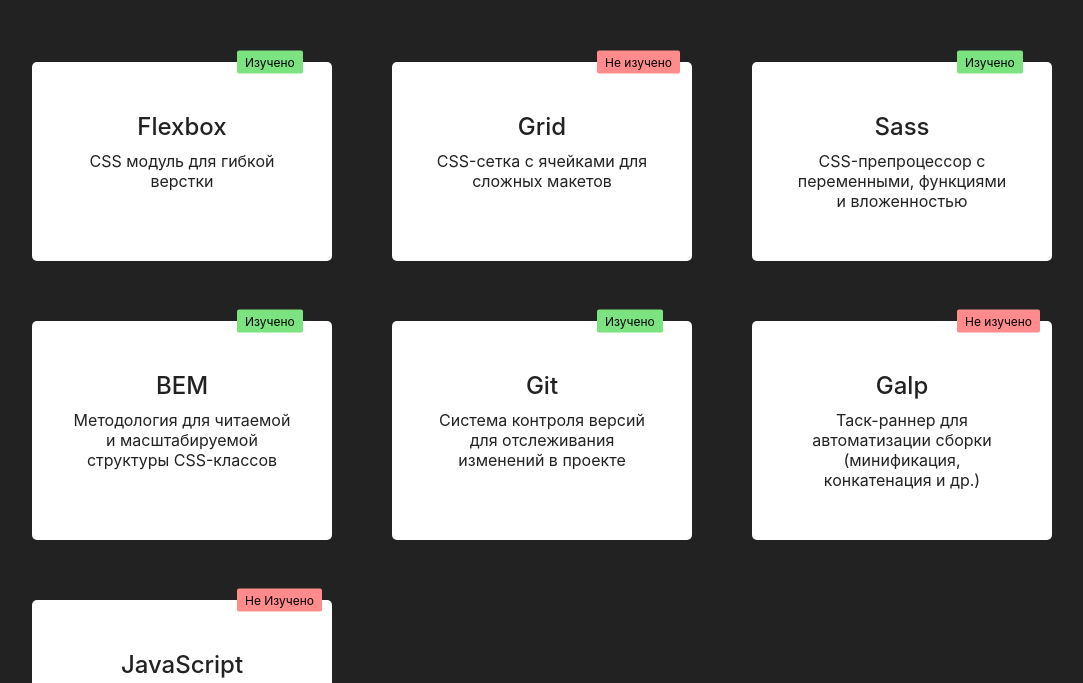
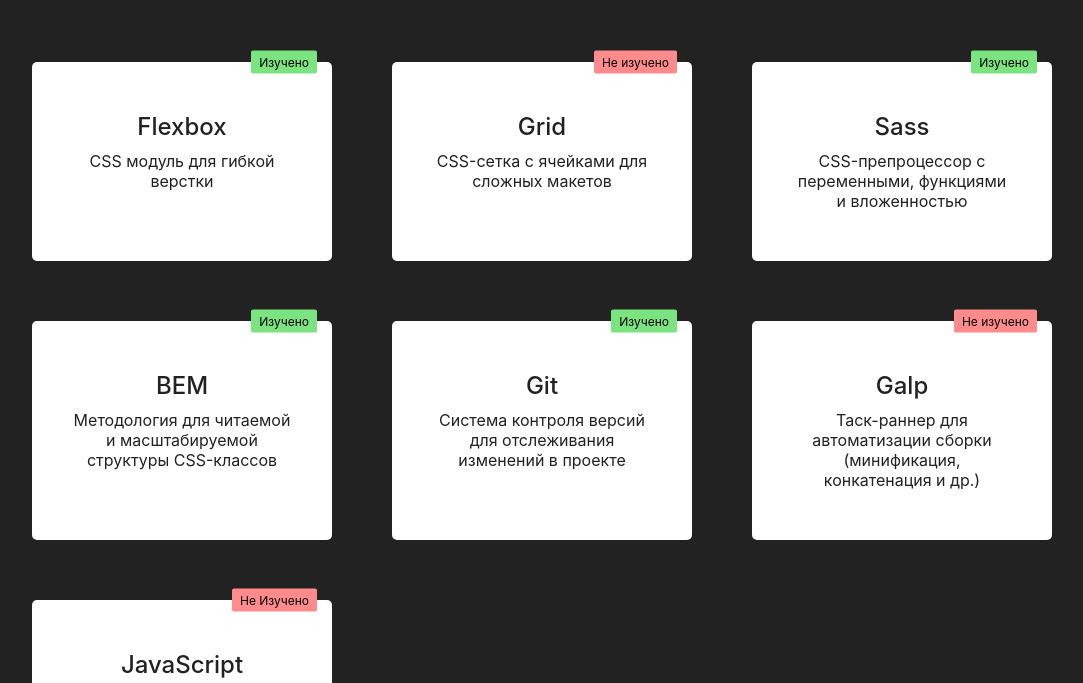
Before and after one commit to teplokroven/dz-position, a plain HTML site: page index.html in a window 1280 px wide. Shown: the part 117-800 px from the top of the page, without its empty margins (98-1181 px from the left). Drawn offline with Linux system fonts and the light colour scheme.

Commit message:
Корректировка позиций бейджей

```diff
--- a/scss/chunk/_tools-and-tech.scss
+++ b/scss/chunk/_tools-and-tech.scss
@@ -29,7 +29,7 @@
   &__badge {
     position: absolute;
     top: 0;
-    left: 205px;
+    right: 15px;
     transform: translateY(-50%);
     padding: 4px 8px;
     margin: 0;
```
Also changed, not shown: css/main.css, 1 other file.
